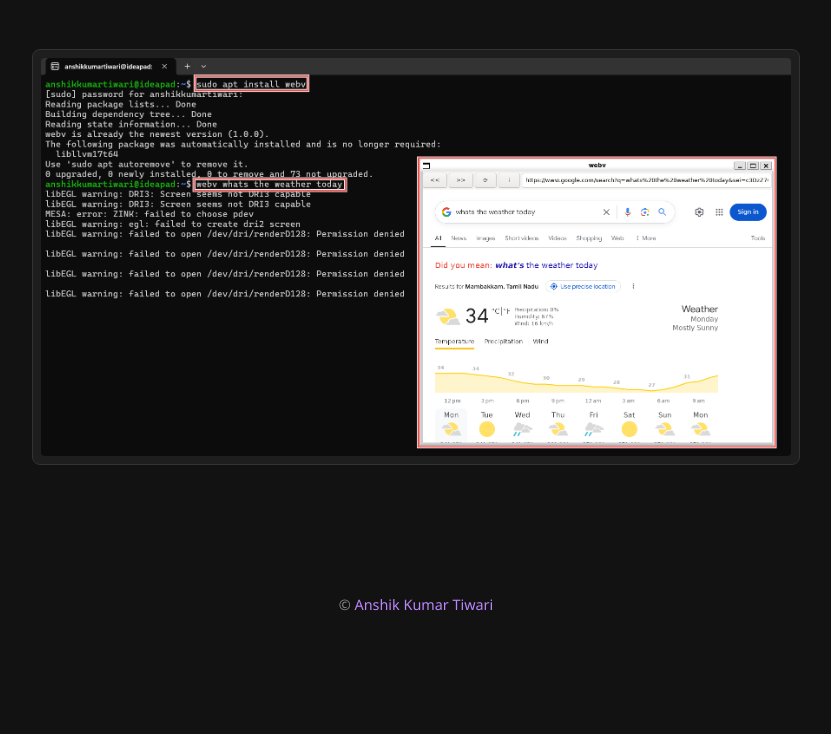
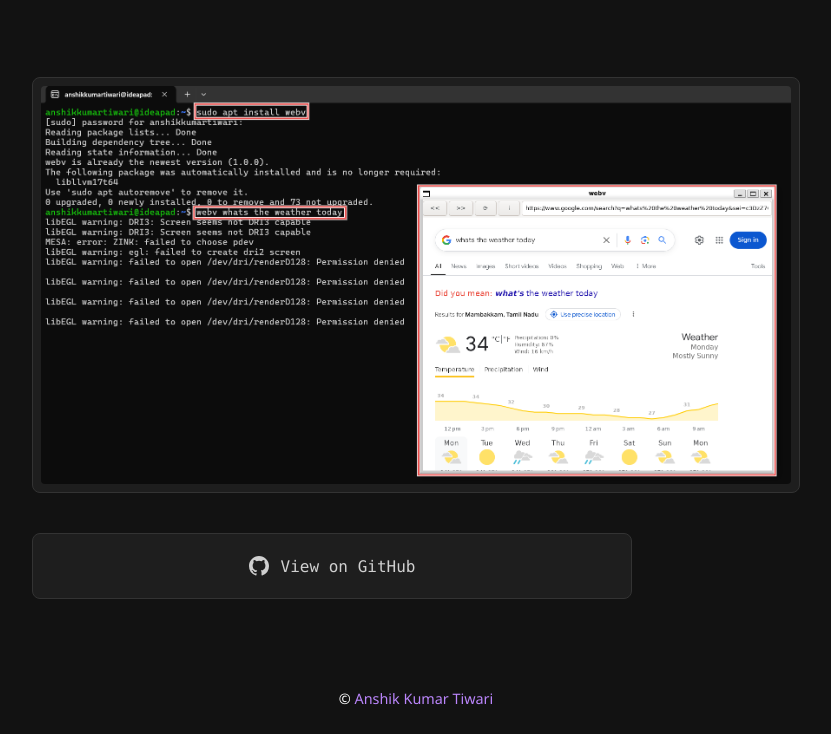
Before and after one commit to anshikkumartiwari/webv, a plain HTML site: page index.html in a window 1280 px wide. Shown: the part 840-1574 px from the top of the page, without its empty margins (224-1055 px from the left). Before the commit the page ends 1480 px from the top, so only its background shows below. Drawn offline with Linux system fonts and the light colour scheme.

Commit message:
Update index.html

```diff
--- a/index.html
+++ b/index.html
@@ -124,12 +124,45 @@
             display: block;
             border-radius: 4px;
         }
+        .github-box {
+            cursor: pointer;
+            justify-content: center;
+            padding-left: 1rem;
+            padding-right: 1rem;
+            transition: background 0.2s, transform 0.2s;
+        }
+        .github-box:hover {
+            background: #2a2a2a;
+            transform: scale(0.98);
+        }
+
+        .github-content {
+            display: flex;
+            align-items: center;
+            justify-content: center;
+            gap: 0.75rem;
+            color: #d0d0d0;
+            font-size: 1rem;
+            font-weight: 500;
+        }
+
+        .github-icon {
+            width: 1.25rem;
+            height: 1.25rem;
+            fill: #d0d0d0;
+            transition: fill 0.2s ease;
+        }
+
+        .github-box:hover .github-icon {
+            fill: #bb86fc;
+        }
+
 
         footer {
             text-align: center;
             padding: 1.5rem 0;
             font-size: 0.9rem;
-            color: #888;
+            color: white;
             margin-top: 2rem;
         }
     </style>
@@ -137,7 +170,7 @@
 <body>
     <div class="container">
         <h1>webv</h1>
-        <p>Minimal Terminal-to-GUI Web Launcher for any Debian based Operating System (Ubuntu, Kali Linux, Raspberry Pi OS, MX Linux, Parrot OS).</p>
+        <p>Minimal Terminal-to-GUI Web Launcher </br> for any Debian based Operating System (Ubuntu, Kali Linux, Raspberry Pi OS, MX Linux, Parrot OS).</p>
 
         <div class="commands-group">
             <h2 class="subheading">Installation</h2>
@@ -166,6 +199,18 @@ sudo apt install webv</pre>
         <div class="screenshot">
             <img src="https://raw.githubusercontent.com/anshikkumartiwari/webv/main/annotely_image%20(1).png" alt="webv in action">
         </div>
+
+        <div class="cmd-box github-box" onclick="window.open('https://github.com/anshikkumartiwari/webv', '_blank')">
+            <div class="github-content">
+                <svg class="github-icon" xmlns="http://www.w3.org/2000/svg" viewBox="0 0 24 24">
+                    <path fill="#d0d0d0" d="M12 0C5.37 0 0 5.37 0 12a12 12 0 008.21 11.43c.6.11.82-.26.82-.58v-2.03c-3.34.73-4.04-1.61-4.04-1.61-.55-1.4-1.34-1.77-1.34-1.77-1.1-.76.08-.75.08-.75 1.21.09 1.84 1.24 1.84 1.24 1.08 1.84 2.83 1.31 3.52 1 .11-.78.42-1.31.76-1.61-2.67-.3-5.47-1.34-5.47-5.97 0-1.32.47-2.4 1.24-3.25-.12-.3-.54-1.52.12-3.17 0 0 1.01-.32 3.3 1.23a11.5 11.5 0 016 0c2.29-1.55 3.3-1.23 3.3-1.23.66 1.65.24 2.87.12 3.17.77.85 1.24 1.93 1.24 3.25 0 4.64-2.81 5.66-5.49 5.96.43.37.81 1.1.81 2.22v3.29c0 .32.21.7.82.58A12 12 0 0024 12c0-6.63-5.37-12-12-12z"/>
+                </svg>
+                <span>View on GitHub</span>
+            </div>
+        </div>
+
+
+
     </div>
 
     <footer>
```
